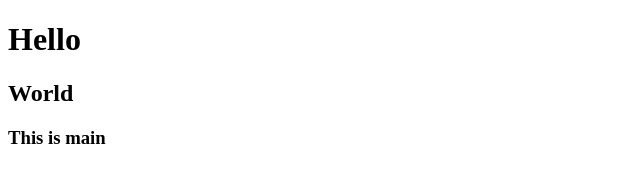
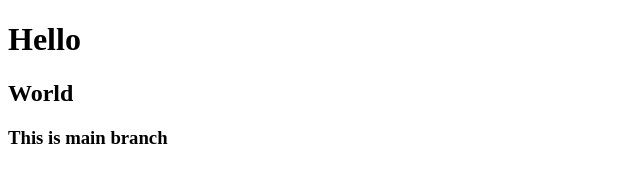
Before and after one commit to prathamesh277/localrepo, a plain HTML site: page index.html in a window 1280 px wide. Shown: the full height of the page, 0-640 px from the left. Drawn offline with Linux system fonts and the light colour scheme.

Commit message:
main branch

```diff
--- a/index.html
+++ b/index.html
@@ -8,6 +8,6 @@
 <body>
     <h1>Hello</h1>
     <h2>World</h2>
-    <h3>This is main</h3>
+    <h3>This is main branch</h3>
 </body>
 </html>
```
